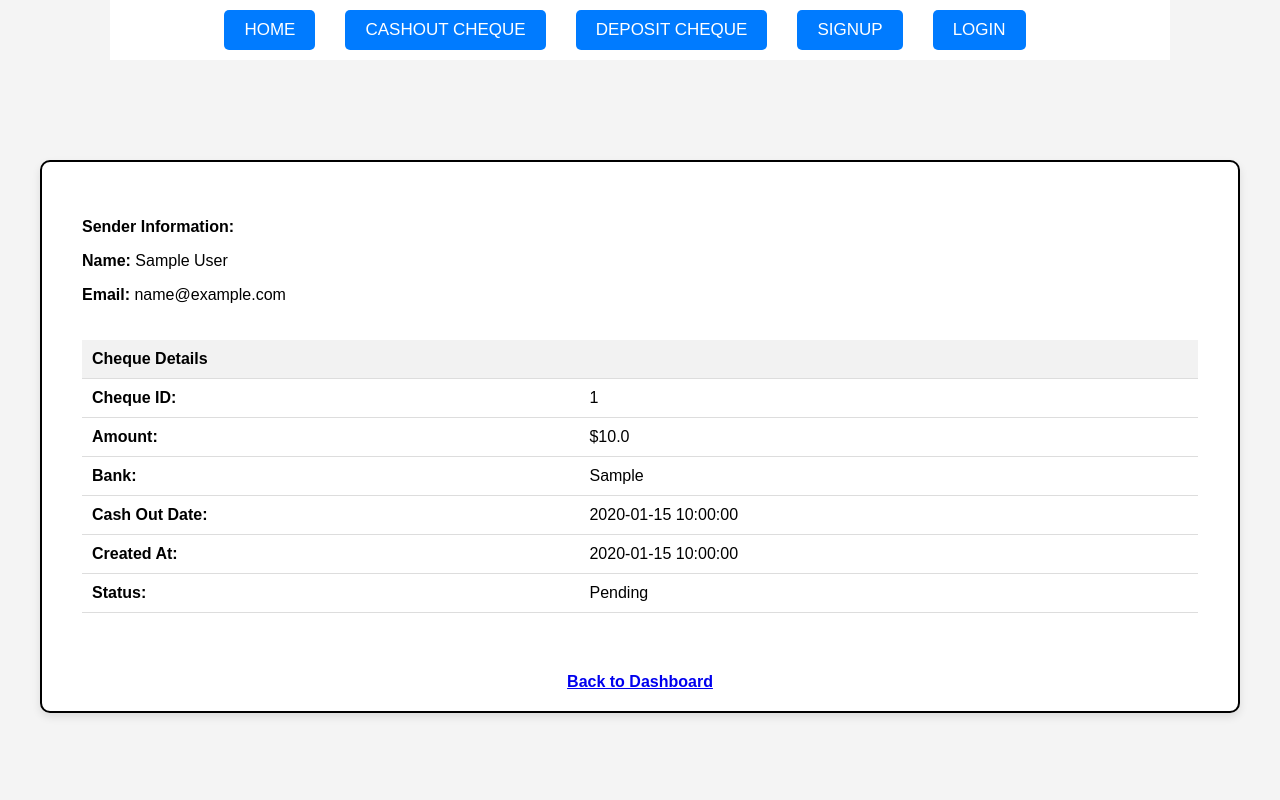
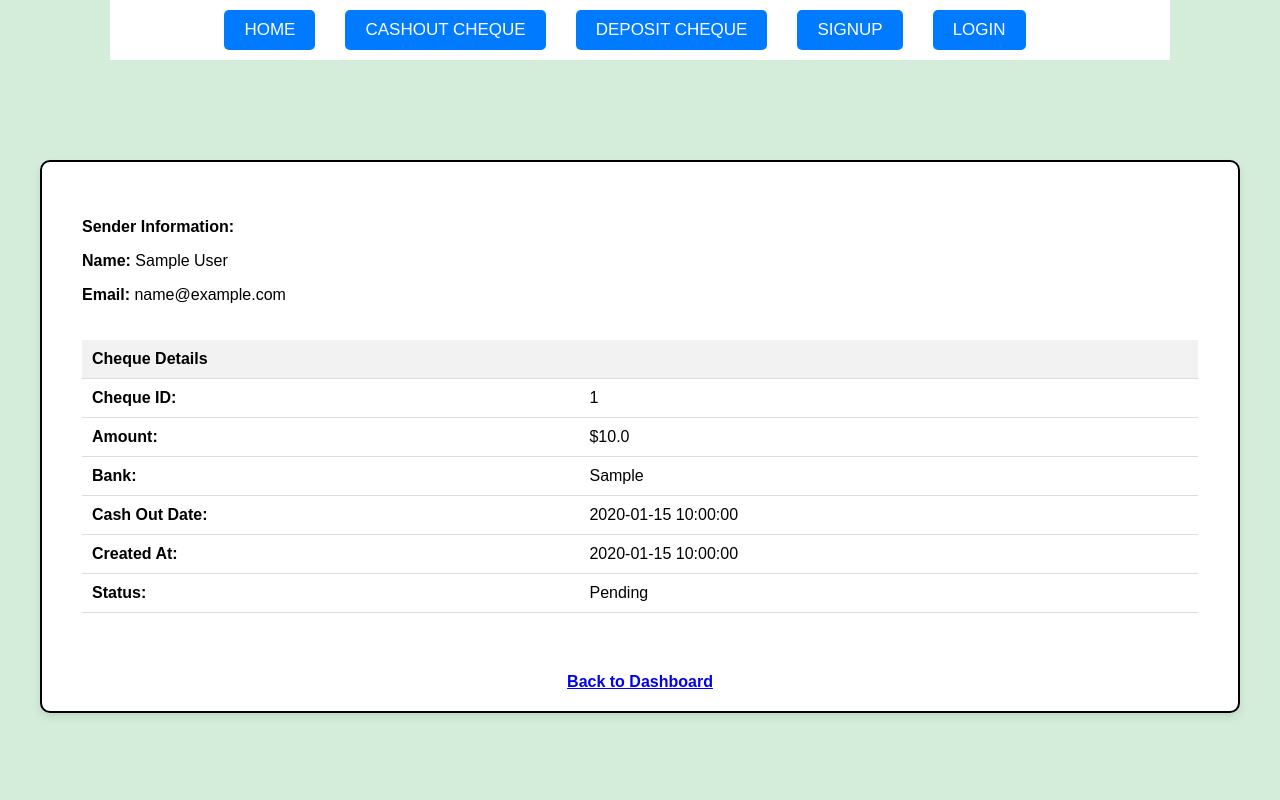
Before and after one commit to holcay92/FlaskExampleApp, a Flask app: page /cheque/1 in a window 1280 px wide. Run offline with Flask 3, Linux system fonts and the light colour scheme; tables that the repository leaves empty hold one stand-in row (values such as "Sample post").

Commit message:
detail page background set

```diff
--- a/templates/cheque_detail.html
+++ b/templates/cheque_detail.html
@@ -8,8 +8,12 @@
     <style>
       body {
         font-family: Arial, sans-serif;
-        background-color: #f4f4f4;
         padding: 0;
+        {% if cheque.status == 'Pending' %}
+        background-color: #d4edda; /* Light green */
+        {% else %}
+        background-color: #f8d7da; /* Light red */
+        {% endif %}
       }
 
       .container {
```
